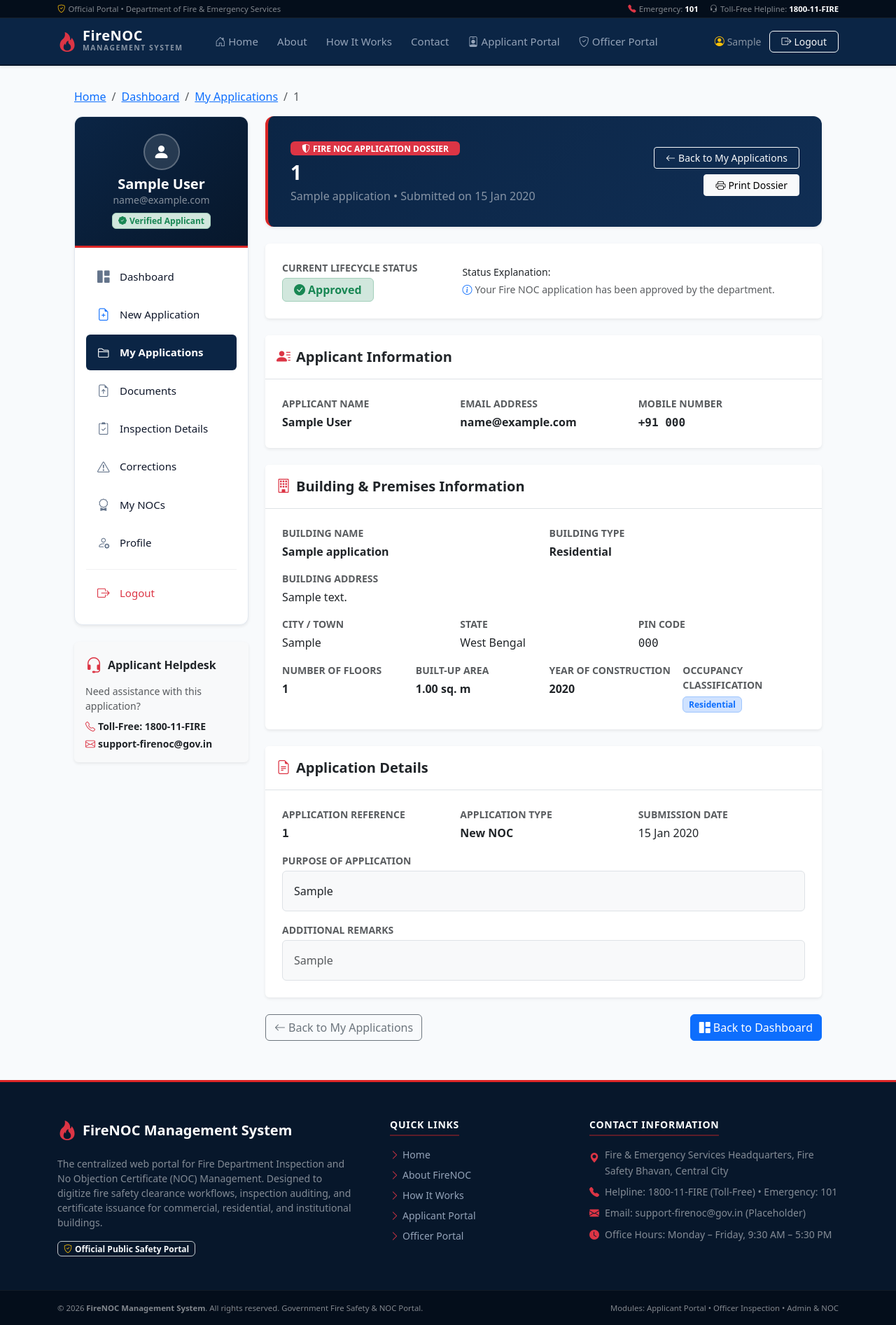
After one commit to mondalankan2007-a11y/FireNOC-Management-System, a Django app: page /applications/1/ in a window 1280 px wide. The commit adds this page. Shown: the whole page at 70% size. Run offline with Django 5.2, Linux system fonts and the light colour scheme; a user stored in the database is signed in; tables that the repository leaves empty hold one stand-in row (values such as "Sample post").

Commit message:
Add applicant application details page

```diff
--- a/applicants/urls.py
+++ b/applicants/urls.py
@@ -15,4 +15,7 @@ urlpatterns = [
 
     # My Applications listing
     path('applications/', views.my_applications, name='my_applications'),
+
+    # Application Details
+    path('applications/<int:application_id>/', views.application_details, name='application_details'),
 ]
--- a/applicants/views.py
+++ b/applicants/views.py
@@ -12,7 +12,7 @@ from django.core.validators import validate_email
 from django.db import transaction
 from django.core.paginator import Paginator
 from django.db.models import Q
-from django.shortcuts import render, redirect
+from django.shortcuts import render, redirect, get_object_or_404
 from django.utils.http import url_has_allowed_host_and_scheme
 from .models import Application
 
@@ -612,3 +612,42 @@ def my_applications(request):
         'filter_query_string': filter_query_string,
     }
     return render(request, 'applicants/my_applications.html', context)
+
+
+@login_required(login_url='login')
+def application_details(request, application_id):
+    """
+    Application Details view.
+    Displays comprehensive details of a submitted Fire NOC application.
+
+    Security:
+    - Protected with @login_required decorator.
+    - Strictly filters application by applicant=request.user to ensure applicants
+      can only access their own applications.
+    - Returns HTTP 404 if the application doesn't exist or belongs to another applicant.
+    """
+    application = get_object_or_404(
+        Application.objects.filter(applicant=request.user),
+        pk=application_id
+    )
+
+    status_descriptions = {
+        'PENDING': 'Your application has been received and is waiting for initial departmental review.',
+        'UNDER_REVIEW': 'A fire safety desk officer is currently reviewing your application and submitted building parameters.',
+        'DOCUMENTS_VERIFIED': 'Your application details and documents have been verified. It is now queued for on-site physical inspection.',
+        'UNDER_INSPECTION': 'A fire inspection officer has been assigned and the site inspection is currently underway.',
+        'APPROVED': 'Your Fire NOC application has been approved by the department.',
+        'REJECTED': 'Your Fire NOC application has been rejected. Please review departmental feedback or contact support.',
+        'DEFICIENT': 'Deficiencies were identified during review or site inspection. Rectification is required.',
+    }
+
+    status_description = status_descriptions.get(
+        application.status,
+        'Your application is currently being processed by the fire department.'
+    )
+
+    context = {
+        'application': application,
+        'status_description': status_description,
+    }
+    return render(request, 'applicants/application_details.html', context)
--- a/config/urls.py
+++ b/config/urls.py
@@ -7,7 +7,7 @@ from django.urls import path, include
 from django.conf import settings
 from django.conf.urls.static import static
 from .views import home
-from applicants.views import register, login_view, logout_view, my_applications
+from applicants.views import register, login_view, logout_view, my_applications, application_details
 
 urlpatterns = [
     # Admin Interface
@@ -29,6 +29,7 @@ urlpatterns = [
 
     # Top-level My Applications route: /applications/
     path('applications/', my_applications, name='my_applications_root'),
+    path('applications/<int:application_id>/', application_details, name='application_details_root'),
 ]
 
 # Serve media files in development environment
--- /dev/null
+++ b/templates/applicants/application_details.html
@@ -0,0 +1,325 @@
+{% extends 'base.html' %}
+{% load static %}
+
+{% block title %}Application Details - {{ application.application_id }} | FireNOC Management System{% endblock %}
+
+{% block extra_css %}
+<style>
+    @media print {
+        .no-print, .gov-topbar, .portal-navbar, footer, .dashboard-sidebar-card, aside {
+            display: none !important;
+        }
+        main, .container-fluid {
+            width: 100% !important;
+            padding: 0 !important;
+            margin: 0 !important;
+        }
+        .card {
+            border: 1px solid #dee2e6 !important;
+            box-shadow: none !important;
+            break-inside: avoid;
+        }
+    }
+</style>
+{% endblock %}
+
+{% block content %}
+<div class="container-fluid px-lg-4 py-2">
+    <!-- Breadcrumb Navigation -->
+    <nav aria-label="breadcrumb" class="mb-3 no-print">
+        <ol class="breadcrumb">
+            <li class="breadcrumb-item"><a href="{% url 'home' %}">Home</a></li>
+            <li class="breadcrumb-item"><a href="{% url 'applicants:dashboard' %}">Dashboard</a></li>
+            <li class="breadcrumb-item"><a href="{% url 'applicants:my_applications' %}">My Applications</a></li>
+            <li class="breadcrumb-item active" aria-current="page">{{ application.application_id }}</li>
+        </ol>
+    </nav>
+
+    <div class="row g-4">
+        <!-- Sidebar Navigation (Desktop) -->
+        <aside class="col-lg-3 col-md-4 no-print">
+            <div class="dashboard-sidebar-card shadow-sm mb-4">
+                <!-- User Profile Header -->
+                <div class="dashboard-user-profile text-center">
+                    <div class="dashboard-user-avatar mx-auto mb-2">
+                        <i class="bi bi-person-fill"></i>
+                    </div>
+                    <h5 class="fw-bold mb-0 text-white">
+                        {{ user.first_name|default:user.username }} {{ user.last_name|default:'' }}
+                    </h5>
+                    <small class="text-white-50 d-block text-truncate px-2">{{ user.email }}</small>
+                    <span class="badge bg-success-subtle text-success border border-success-subtle mt-2 px-2 py-1 small">
+                        <i class="bi bi-patch-check-fill me-1"></i>Verified Applicant
+                    </span>
+                </div>
+
+                <!-- Navigation Links -->
+                <div class="p-3">
+                    <nav class="nav flex-column dashboard-nav">
+                        <a class="nav-link" href="{% url 'applicants:dashboard' %}">
+                            <i class="bi bi-grid-1x2-fill me-2"></i>Dashboard
+                        </a>
+                        <a class="nav-link" href="{% url 'applicants:application_new' %}">
+                            <i class="bi bi-file-earmark-plus me-2 text-primary"></i>New Application
+                        </a>
+                        <a class="nav-link active" href="{% url 'applicants:my_applications' %}">
+                            <i class="bi bi-folder2 me-2"></i>My Applications
+                        </a>
+                        <a class="nav-link" href="#documents" data-bs-toggle="tooltip" title="Uploaded fire safety documents">
+                            <i class="bi bi-file-earmark-arrow-up me-2"></i>Documents
+                        </a>
+                        <a class="nav-link" href="#inspection-details" data-bs-toggle="tooltip" title="Inspection reports and scheduled dates">
+                            <i class="bi bi-clipboard2-check me-2"></i>Inspection Details
+                        </a>
+                        <a class="nav-link" href="#corrections" data-bs-toggle="tooltip" title="Outstanding deficiency rectification notices">
+                            <i class="bi bi-exclamation-triangle me-2"></i>Corrections
+                        </a>
+                        <a class="nav-link" href="#my-nocs" data-bs-toggle="tooltip" title="Issued digital Fire NOC Certificates">
+                            <i class="bi bi-award me-2"></i>My NOCs
+                        </a>
+                        <a class="nav-link" href="#profile" data-bs-toggle="tooltip" title="Manage personal and contact details">
+                            <i class="bi bi-person-gear me-2"></i>Profile
+                        </a>
+
+                        <hr class="my-2 border-secondary-subtle">
+
+                        <form method="post" action="{% url 'logout' %}" class="m-0 p-0">
+                            {% csrf_token %}
+                            <button type="submit" class="nav-link text-danger w-100 text-start border-0 bg-transparent">
+                                <i class="bi bi-box-arrow-right me-2 text-danger"></i>Logout
+                            </button>
+                        </form>
+                    </nav>
+                </div>
+            </div>
+
+            <!-- Helpdesk Box -->
+            <div class="card border-0 shadow-sm p-3 bg-light">
+                <div class="d-flex align-items-center mb-2">
+                    <i class="bi bi-headset text-danger fs-4 me-2"></i>
+                    <h6 class="fw-bold mb-0 text-dark">Applicant Helpdesk</h6>
+                </div>
+                <p class="small text-muted mb-2">Need assistance with this application?</p>
+                <div class="small fw-semibold text-dark mb-1">
+                    <i class="bi bi-telephone text-danger me-1"></i>Toll-Free: 1800-11-FIRE
+                </div>
+                <div class="small fw-semibold text-dark">
+                    <i class="bi bi-envelope text-danger me-1"></i>support-firenoc@gov.in
+                </div>
+            </div>
+        </aside>
+
+        <!-- Main Content -->
+        <main class="col-lg-9 col-md-8">
+            <!-- Header Banner -->
+            <div class="dashboard-welcome-banner shadow-sm mb-4">
+                <div class="row align-items-center">
+                    <div class="col-lg-7 mb-3 mb-lg-0">
+                        <span class="badge bg-danger mb-2 px-3 py-1 text-uppercase fw-semibold">
+                            <i class="bi bi-shield-shaded me-1"></i>Fire NOC Application Dossier
+                        </span>
+                        <h1 class="h3 fw-bold text-white mb-1">{{ application.application_id }}</h1>
+                        <p class="text-white-50 mb-0">
+                            {{ application.building_name }} &bull; Submitted on {{ application.submission_date|date:"d M Y" }}
+                        </p>
+                    </div>
+                    <div class="col-lg-5 text-lg-end no-print d-flex gap-2 justify-content-lg-end flex-wrap">
+                        <a href="{% url 'applicants:my_applications' %}" class="btn btn-outline-light btn-sm px-3">
+                            <i class="bi bi-arrow-left me-1"></i>Back to My Applications
+                        </a>
+                        <button onclick="window.print()" class="btn btn-light btn-sm px-3">
+                            <i class="bi bi-printer me-1"></i>Print Dossier
+                        </button>
+                    </div>
+                </div>
+            </div>
+
+            <!-- Application Status Overview Card -->
+            <div class="card border-0 shadow-sm mb-4">
+                <div class="card-body p-4">
+                    <div class="d-flex flex-column flex-md-row justify-content-between align-items-md-center gap-3">
+                        <div>
+                            <small class="text-muted text-uppercase fw-semibold d-block mb-1">Current Lifecycle Status</small>
+                            <div class="d-flex align-items-center gap-2">
+                                {% if application.status == 'APPROVED' %}
+                                    <span class="badge bg-success-subtle text-success border border-success-subtle fs-6 px-3 py-2">
+                                        <i class="bi bi-check-circle-fill me-1"></i>{{ application.get_status_display }}
+                                    </span>
+                                {% elif application.status == 'PENDING' %}
+                                    <span class="badge bg-warning-subtle text-warning-emphasis border border-warning-subtle fs-6 px-3 py-2">
+                                        <i class="bi bi-hourglass-split me-1"></i>{{ application.get_status_display }}
+                                    </span>
+                                {% elif application.status == 'UNDER_REVIEW' %}
+                                    <span class="badge bg-info-subtle text-info-emphasis border border-info-subtle fs-6 px-3 py-2">
+                                        <i class="bi bi-eye-fill me-1"></i>{{ application.get_status_display }}
+                                    </span>
+                                {% elif application.status == 'DOCUMENTS_VERIFIED' %}
+                                    <span class="badge bg-primary-subtle text-primary border border-primary-subtle fs-6 px-3 py-2">
+                                        <i class="bi bi-file-earmark-check-fill me-1"></i>{{ application.get_status_display }}
+                                    </span>
+                                {% elif application.status == 'UNDER_INSPECTION' %}
+                                    <span class="badge bg-info-subtle text-info-emphasis border border-info-subtle fs-6 px-3 py-2">
+                                        <i class="bi bi-clipboard2-check-fill me-1"></i>{{ application.get_status_display }}
+                                    </span>
+                                {% elif application.status == 'REJECTED' %}
+                                    <span class="badge bg-danger-subtle text-danger border border-danger-subtle fs-6 px-3 py-2">
+                                        <i class="bi bi-x-circle-fill me-1"></i>{{ application.get_status_display }}
+                                    </span>
+                                {% elif application.status == 'DEFICIENT' %}
+                                    <span class="badge bg-danger-subtle text-danger border border-danger-subtle fs-6 px-3 py-2">
+                                        <i class="bi bi-exclamation-triangle-fill me-1"></i>{{ application.get_status_display }}
+                                    </span>
+                                {% else %}
+                                    <span class="badge bg-secondary-subtle text-secondary border border-secondary-subtle fs-6 px-3 py-2">
+                                        {{ application.get_status_display }}
+                                    </span>
+                                {% endif %}
+                            </div>
+                        </div>
+                        <div class="flex-grow-1 ms-md-4 ps-md-4 border-start-md border-secondary-subtle">
+                            <div class="text-dark small fw-medium mb-1">Status Explanation:</div>
+                            <div class="text-muted small">
+                                <i class="bi bi-info-circle text-primary me-1"></i>{{ status_description }}
+                            </div>
+                        </div>
+                    </div>
+                </div>
+            </div>
+
+            <!-- Section 1: Applicant Information -->
+            <div class="card border-0 shadow-sm mb-4">
+                <div class="card-header bg-white py-3 border-bottom d-flex align-items-center">
+                    <i class="bi bi-person-lines-fill text-danger fs-5 me-2"></i>
+                    <h5 class="fw-bold mb-0 text-dark">Applicant Information</h5>
+                </div>
+                <div class="card-body p-4">
+                    <div class="row g-3">
+                        <div class="col-md-4">
+                            <small class="text-muted text-uppercase fw-semibold d-block mb-1">Applicant Name</small>
+                            <span class="fw-semibold text-dark">{{ application.full_name }}</span>
+                        </div>
+                        <div class="col-md-4">
+                            <small class="text-muted text-uppercase fw-semibold d-block mb-1">Email Address</small>
+                            <span class="fw-semibold text-dark">{{ application.email }}</span>
+                        </div>
+                        <div class="col-md-4">
+                            <small class="text-muted text-uppercase fw-semibold d-block mb-1">Mobile Number</small>
+                            <span class="fw-semibold text-dark font-monospace">+91 {{ application.mobile_number }}</span>
+                        </div>
+                    </div>
+                </div>
+            </div>
+
+            <!-- Section 2: Building Information -->
+            <div class="card border-0 shadow-sm mb-4">
+                <div class="card-header bg-white py-3 border-bottom d-flex align-items-center">
+                    <i class="bi bi-building text-danger fs-5 me-2"></i>
+                    <h5 class="fw-bold mb-0 text-dark">Building & Premises Information</h5>
+                </div>
+                <div class="card-body p-4">
+                    <div class="row g-3">
+                        <div class="col-md-6">
+                            <small class="text-muted text-uppercase fw-semibold d-block mb-1">Building Name</small>
+                            <span class="fw-bold text-dark fs-6">{{ application.building_name }}</span>
+                        </div>
+                        <div class="col-md-6">
+                            <small class="text-muted text-uppercase fw-semibold d-block mb-1">Building Type</small>
+                            <span class="fw-semibold text-dark">
+                                {{ application.get_building_type_display }}
+                                {% if application.building_type == 'OTHER' and application.building_type_other %}
+                                    <span class="text-muted">({{ application.building_type_other }})</span>
+                                {% endif %}
+                            </span>
+                        </div>
+
+                        <div class="col-12">
+                            <small class="text-muted text-uppercase fw-semibold d-block mb-1">Building Address</small>
+                            <span class="text-dark">{{ application.building_address }}</span>
+                        </div>
+
+                        <div class="col-md-4">
+                            <small class="text-muted text-uppercase fw-semibold d-block mb-1">City / Town</small>
+                            <span class="text-dark">{{ application.city }}</span>
+                        </div>
+                        <div class="col-md-4">
+                            <small class="text-muted text-uppercase fw-semibold d-block mb-1">State</small>
+                            <span class="text-dark">{{ application.state }}</span>
+                        </div>
+                        <div class="col-md-4">
+                            <small class="text-muted text-uppercase fw-semibold d-block mb-1">PIN Code</small>
+                            <span class="text-dark font-monospace">{{ application.pin_code }}</span>
+                        </div>
+
+                        <div class="col-md-3">
+                            <small class="text-muted text-uppercase fw-semibold d-block mb-1">Number of Floors</small>
+                            <span class="fw-semibold text-dark">{{ application.num_floors }}</span>
+                        </div>
+                        <div class="col-md-3">
+                            <small class="text-muted text-uppercase fw-semibold d-block mb-1">Built-up Area</small>
+                            <span class="fw-semibold text-dark">{{ application.builtup_area }} sq. m</span>
+                        </div>
+                        <div class="col-md-3">
+                            <small class="text-muted text-uppercase fw-semibold d-block mb-1">Year of Construction</small>
+                            <span class="fw-semibold text-dark">{{ application.year_construction }}</span>
+                        </div>
+                        <div class="col-md-3">
+                            <small class="text-muted text-uppercase fw-semibold d-block mb-1">Occupancy Classification</small>
+                            <span class="badge bg-primary-subtle text-primary border border-primary-subtle">
+                                {{ application.get_occupancy_type_display }}
+                            </span>
+                        </div>
+                    </div>
+                </div>
+            </div>
+
+            <!-- Section 3: Application Details & Remarks -->
+            <div class="card border-0 shadow-sm mb-4">
+                <div class="card-header bg-white py-3 border-bottom d-flex align-items-center">
+                    <i class="bi bi-file-earmark-text text-danger fs-5 me-2"></i>
+                    <h5 class="fw-bold mb-0 text-dark">Application Details</h5>
+                </div>
+                <div class="card-body p-4">
+                    <div class="row g-3">
+                        <div class="col-md-4">
+                            <small class="text-muted text-uppercase fw-semibold d-block mb-1">Application Reference</small>
+                            <span class="fw-bold text-dark font-monospace">{{ application.application_id }}</span>
+                        </div>
+                        <div class="col-md-4">
+                            <small class="text-muted text-uppercase fw-semibold d-block mb-1">Application Type</small>
+                            <span class="fw-semibold text-dark">{{ application.get_application_type_display }}</span>
+                        </div>
+                        <div class="col-md-4">
+                            <small class="text-muted text-uppercase fw-semibold d-block mb-1">Submission Date</small>
+                            <span class="text-dark">{{ application.submission_date|date:"d M Y" }}</span>
+                        </div>
+
+                        <div class="col-12">
+                            <small class="text-muted text-uppercase fw-semibold d-block mb-1">Purpose of Application</small>
+                            <div class="p-3 bg-light rounded border text-dark">{{ application.purpose }}</div>
+                        </div>
+
+                        <div class="col-12">
+                            <small class="text-muted text-uppercase fw-semibold d-block mb-1">Additional Remarks</small>
+                            <div class="p-3 bg-light rounded border text-muted">
+                                {{ application.remarks|default:"No additional remarks provided." }}
+                            </div>
+                        </div>
+                    </div>
+                </div>
+            </div>
+
+            <!-- Bottom Navigation Actions -->
+            <div class="d-flex justify-content-between align-items-center mb-4 no-print flex-wrap gap-2">
+                <a href="{% url 'applicants:my_applications' %}" class="btn btn-outline-secondary">
+                    <i class="bi bi-arrow-left me-1"></i>Back to My Applications
+                </a>
+                <div class="d-flex gap-2">
+                    <a href="{% url 'applicants:dashboard' %}" class="btn btn-primary">
+                        <i class="bi bi-grid-1x2-fill me-1"></i>Back to Dashboard
+                    </a>
+                </div>
+            </div>
+        </main>
+    </div>
+</div>
+{% endblock %}
--- a/templates/applicants/dashboard.html
+++ b/templates/applicants/dashboard.html
@@ -243,7 +243,7 @@
                                                 {% endif %}
                                             </td>
                                             <td class="text-end pe-3">
-                                                <a href="#view-application" class="btn btn-sm btn-outline-primary" data-bs-toggle="tooltip" title="Application details view">
+                                                <a href="{% url 'applicants:application_details' app.id %}" class="btn btn-sm btn-outline-primary" data-bs-toggle="tooltip" title="Application details view">
                                                     View Details
                                                 </a>
                                             </td>
--- a/templates/applicants/my_applications.html
+++ b/templates/applicants/my_applications.html
@@ -281,11 +281,9 @@
                                                 {% endif %}
                                             </td>
                                             <td class="text-end pe-3">
-                                                {# View Details link – detail route to be implemented in the next commit #}
-                                                <a href="#application-{{ app.application_id }}"
+                                                <a href="{% url 'applicants:application_details' app.id %}"
                                                    class="btn btn-sm btn-outline-primary"
-                                                   title="View full application details"
-                                                   data-bs-toggle="tooltip">
+                                                   title="View full application details">
                                                     <i class="bi bi-eye me-1"></i>View Details
                                                 </a>
                                             </td>
```
Also changed, not shown: applicants/tests.py (+156 -0 lines).
